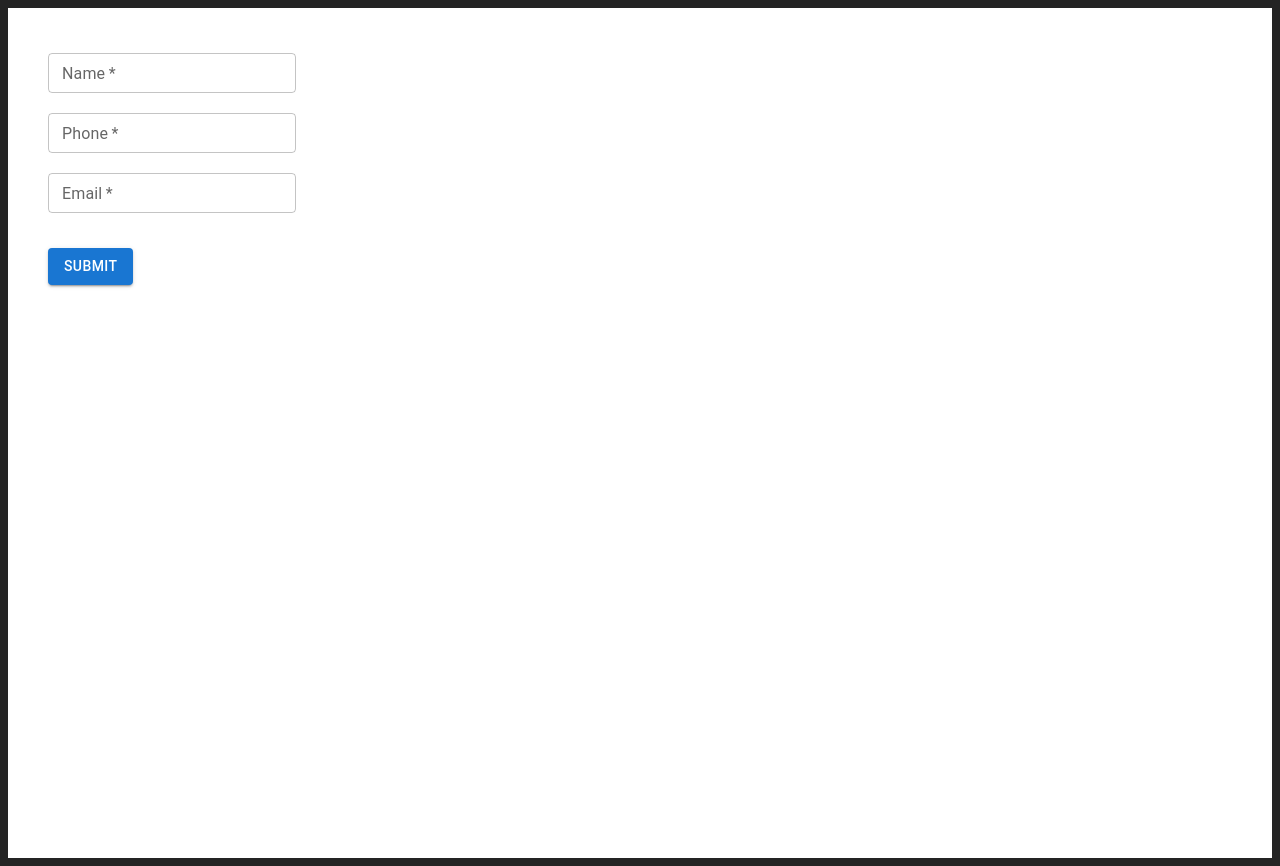
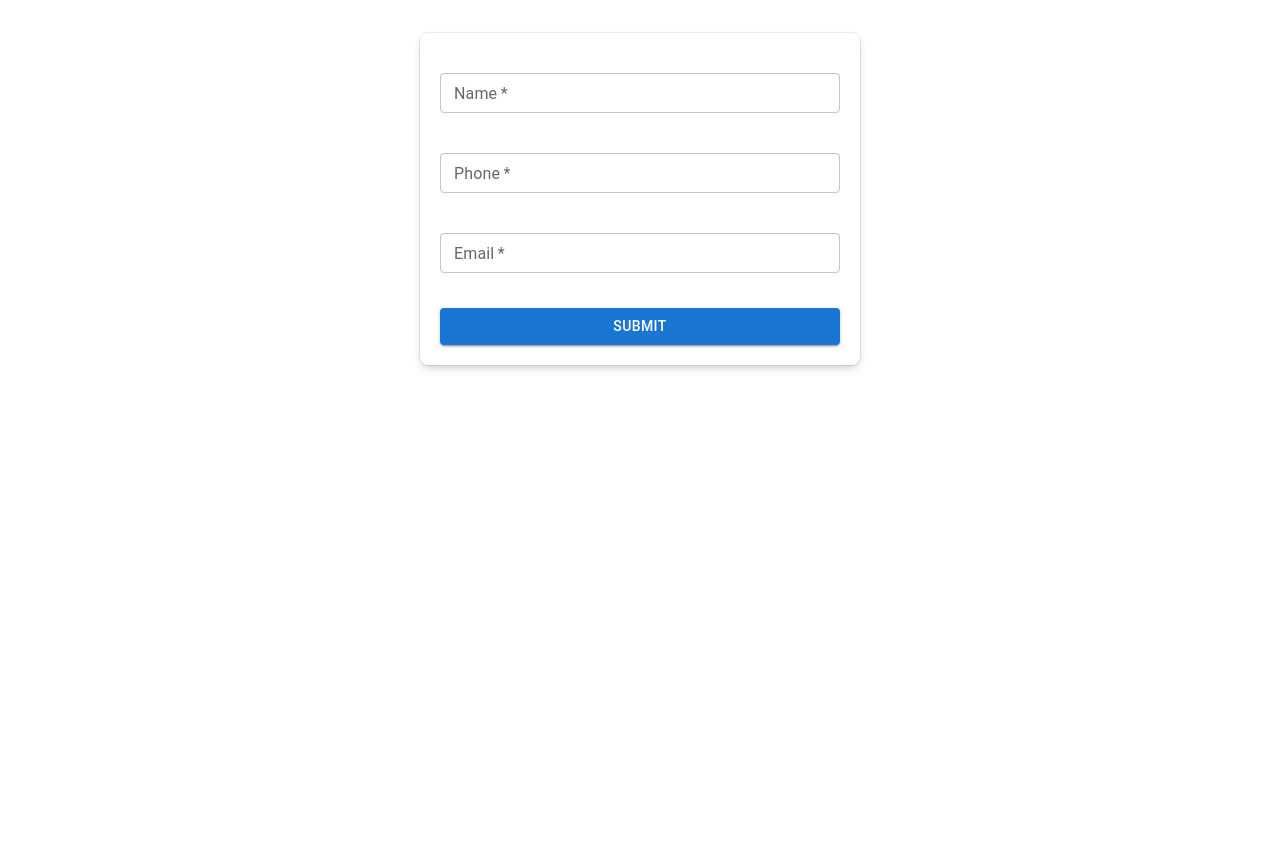
Before and after one commit to mabuhanifa/growmeorganic-react-ts, a React (Vite) app: page / in a window 1280 px wide. After the commit the page ends 800 px from the top, so only its background shows below. Built offline with nearby package versions, Linux system fonts and the light colour scheme.

Commit message:
form design

```diff
--- a/src/components/Form.tsx
+++ b/src/components/Form.tsx
@@ -1,4 +1,4 @@
-import { Button, TextField } from "@mui/material";
+import { Button, FormControl, TextField } from "@mui/material";
 import { useState } from "react";
 import { btn, input } from "../styles/style";
 import { InputEvent } from "../types/types";
@@ -12,8 +12,9 @@ export default function Form() {
     console.log(name, phone, email);
   };
   return (
-    <div>
+    <div className="form-container">
       <form onSubmit={submitter}>
+        <FormControl sx={{ minWidth: "400px" }}>
           <TextField
             size="small"
             required
@@ -21,6 +22,7 @@ export default function Form() {
             variant="outlined"
             onChange={(e) => setName(e.target.value)}
             sx={input}
+            fullWidth
           />
           <TextField
             size="small"
@@ -29,6 +31,7 @@ export default function Form() {
             variant="outlined"
             onChange={(e) => setPhone(e.target.value)}
             sx={input}
+            fullWidth
           />
           <TextField
             size="small"
@@ -37,6 +40,7 @@ export default function Form() {
             variant="outlined"
             onChange={(e) => setEmail(e.target.value)}
             sx={input}
+            fullWidth
           />
 
           <Button
@@ -44,9 +48,11 @@ export default function Form() {
             variant="contained"
             color="primary"
             sx={btn}
+            fullWidth
           >
             Submit
           </Button>
+        </FormControl>
       </form>
     </div>
   );
--- a/src/index.css
+++ b/src/index.css
@@ -1,19 +1,15 @@
-:root {
-  font-family: Inter, system-ui, Avenir, Helvetica, Arial, sans-serif;
-  line-height: 1.5;
-  font-weight: 400;
-  color-scheme: light dark;
-  color: rgba(255, 255, 255, 0.87);
-  background-color: #242424;
-  font-synthesis: none;
-  text-rendering: optimizeLegibility;
-  -webkit-font-smoothing: antialiased;
-  -moz-osx-font-smoothing: grayscale;
-  -webkit-text-size-adjust: 100%;
-}
 .main {
   background-color: white;
   padding: 25px;
-  min-width: 100vh;
-  min-height: 100vh;
 }
+
+.form-container {
+  display: flex;
+  justify-content: center;
+}
+form {
+  box-shadow: rgba(9, 30, 66, 0.25) 0px 4px 8px -2px,
+    rgba(9, 30, 66, 0.08) 0px 0px 0px 1px;
+  padding: 20px;
+  border-radius: 0.5rem;
+}
--- a/src/styles/style.ts
+++ b/src/styles/style.ts
@@ -1,2 +1,4 @@
-export const btn = { margin: "15px" };
-export const input = { display: "block", margin: "20px 15px" };
+export const btn = { marginTop: "15px" };
+export const input = {
+  margin: "20px 0px",
+};
```
Lines whose indentation alone changed are shown as unchanged.
